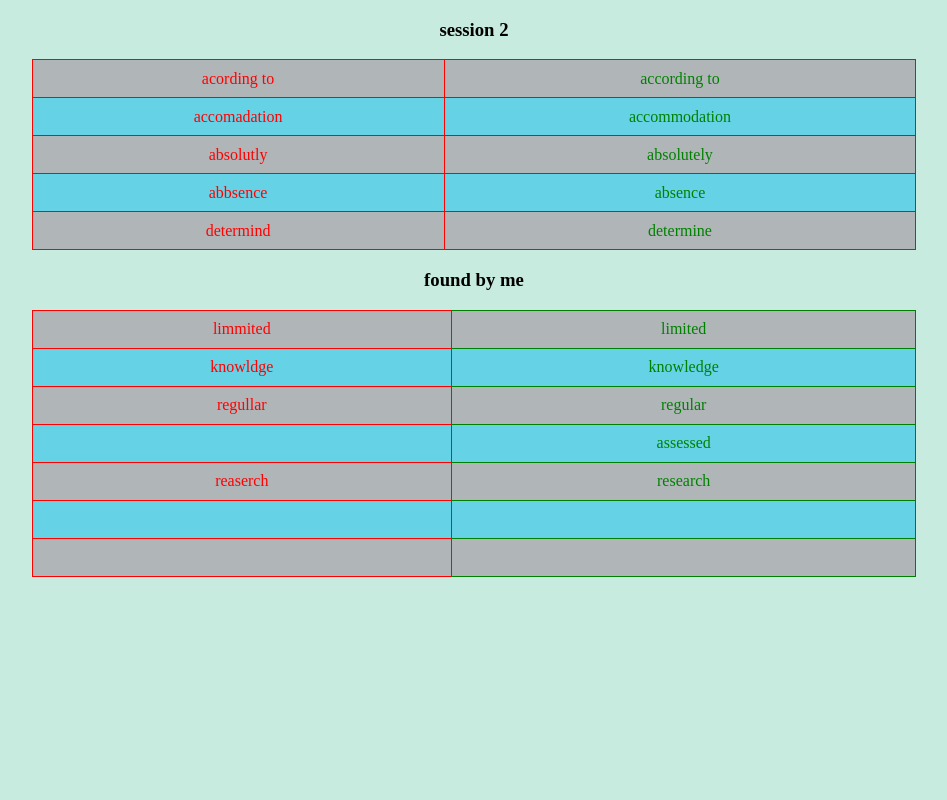
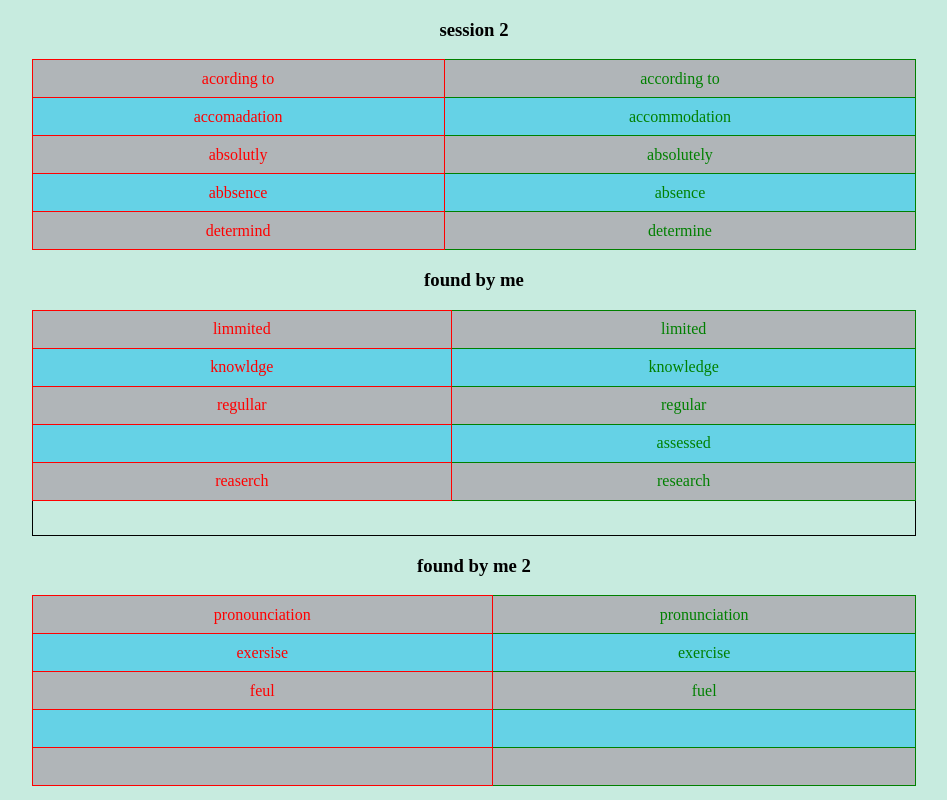
Before and after one commit to sasanAkbari80/IELTS, a plain HTML site: page dictation/dictation1.html in a window 1280 px wide. Shown: the whole page, without its empty margins (166-1113 px from the left). Drawn offline with Linux system fonts and the light colour scheme.

Commit message:
Update dictation1.html

```diff
--- a/dictation/dictation1.html
+++ b/dictation/dictation1.html
@@ -55,6 +55,24 @@
             <td class="correct">research</td>
           </tr>
           <tr>
+      </table>
+    </center>
+    <center>
+      <h3>found by me 2</h3>
+      <table>
+          <tr>
+            <td class="wrong">pronounciation</td>
+            <td class="correct">pronunciation</td>
+          </tr>
+          <tr>
+            <td class="wrong">exersise</td>
+            <td class="correct">exercise</td>
+          </tr>
+          <tr>
+            <td class="wrong">feul</td>
+            <td class="correct">fuel</td>
+          </tr>
+          <tr>
             <td class="wrong"></td>
             <td class="correct"></td>
           </tr>
```
